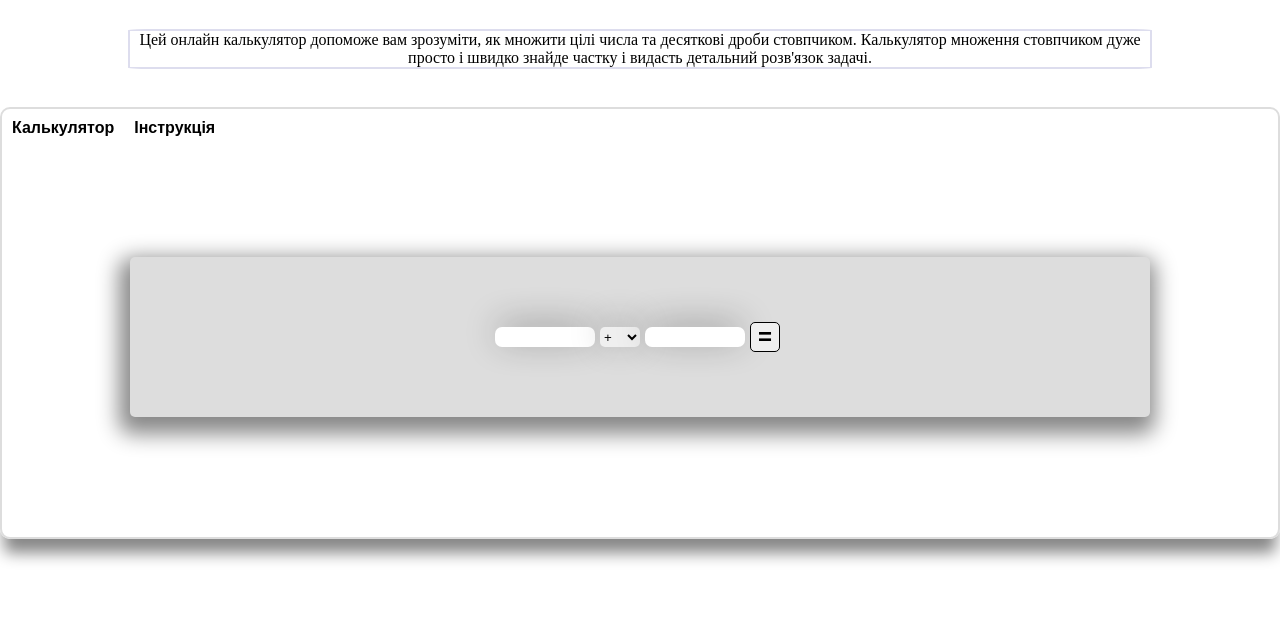
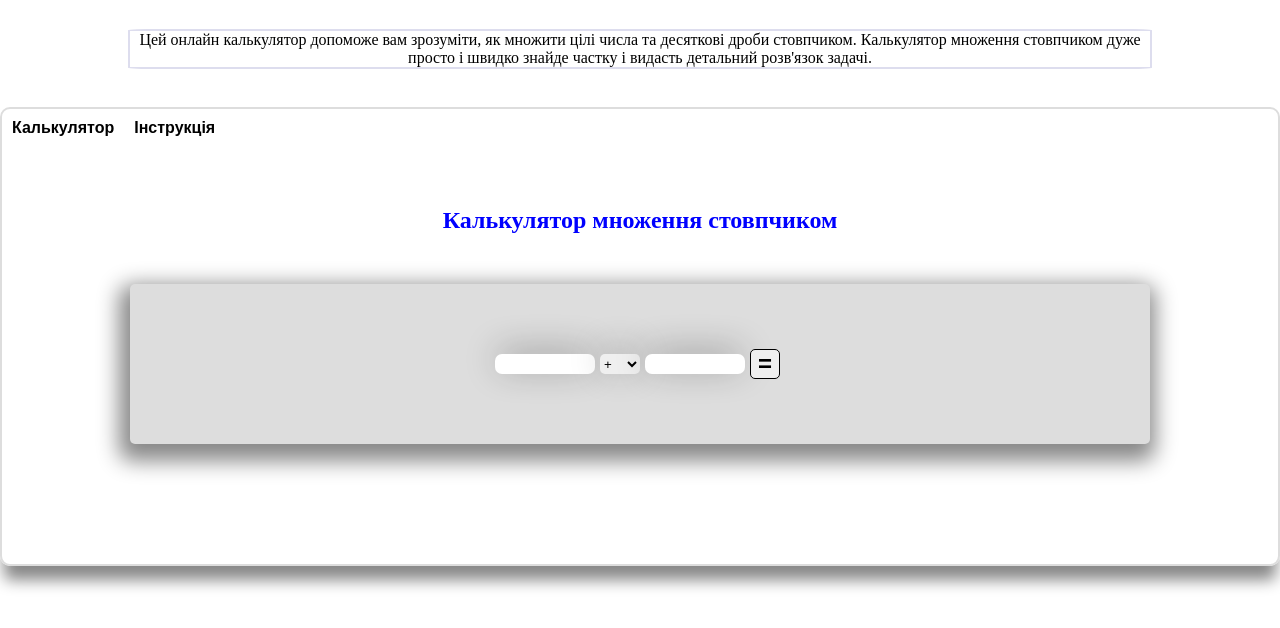
Before and after one commit to sheludkovladyslav/math-calculator, a plain HTML site: page index.html in a window 1280 px wide. Shown: the part 58-686 px from the top of the page. Drawn offline with Linux system fonts and the light colour scheme.

Commit message:
Зміни

```diff
--- a/index.html
+++ b/index.html
@@ -35,6 +35,7 @@
           </button>
         </li>
       </ul>
+      <h2 class="calculator-title">Калькулятор множення стовпчиком</h2>
       <div class="calculator-container" id="calculator">
         <div class="calculator-wrapper">
           <div class="calculator">
@@ -67,8 +68,8 @@
               Додаткові можливості калькулятора для множення стовпчиком
             </h2>
             <p class="card-description">
-              Використовуйте стрілки(вправо,вліво) на клавіатурі, для переміщення між полями
-              калькулятору.
+              Використовуйте стрілки(вправо,вліво) на клавіатурі, для
+              переміщення між полями калькулятору.
             </p>
           </section>
 
--- a/src/styles.css
+++ b/src/styles.css
@@ -59,6 +59,13 @@ input {
   color: inherit;
 }
 
+.calculator-title {
+  position: relative;
+  top: 70px;
+  color: blue;
+
+}
+
 .calculator-container {
   align-items: center;
   justify-content: center;
@@ -106,6 +113,7 @@ input {
   align-items: center;
   border-radius: 5px;
   background-color: #dddddd;
+  position: relative;
 }
 
 .calculator {
```
